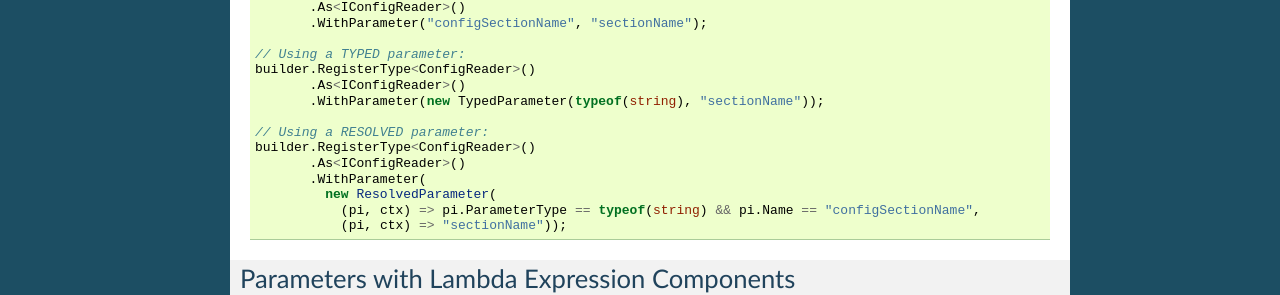
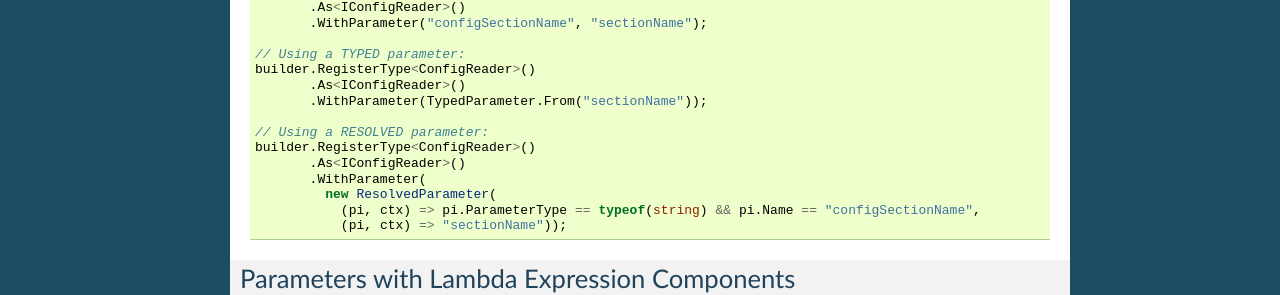
Before and after one commit to autofac/Documentation, a Sphinx documentation site: the page built from docs/register/parameters.rst, in a window 1280 px wide. Shown: the part 921-1216 px from the top of the page. Built offline with Sphinx 7.4.7, drawn with Linux system fonts in a browser that asks for light colours.

Commit message:
Refer to TypedParameter extension method
This is a more elegant method of specifying typed parameters

```diff
--- a/docs/register/parameters.rst
+++ b/docs/register/parameters.rst
@@ -56,7 +56,7 @@ Or you could pass a parameter to a reflection component registration:
     // Using a TYPED parameter:
     builder.RegisterType<ConfigReader>()
            .As<IConfigReader>()
-           .WithParameter(new TypedParameter(typeof(string), "sectionName"));
+           .WithParameter(TypedParameter.From("sectionName"));
 
     // Using a RESOLVED parameter:
     builder.RegisterType<ConfigReader>()
```
